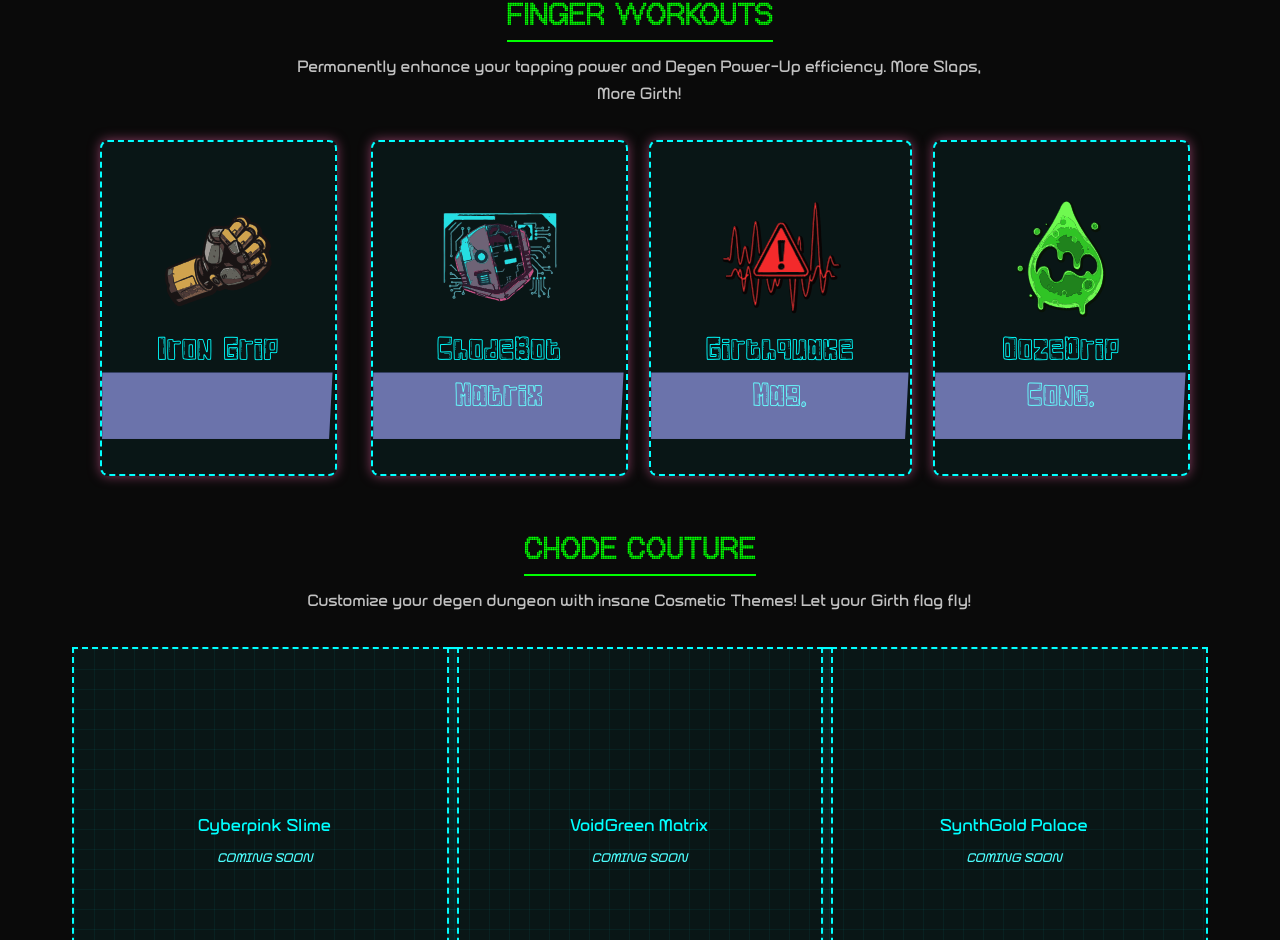
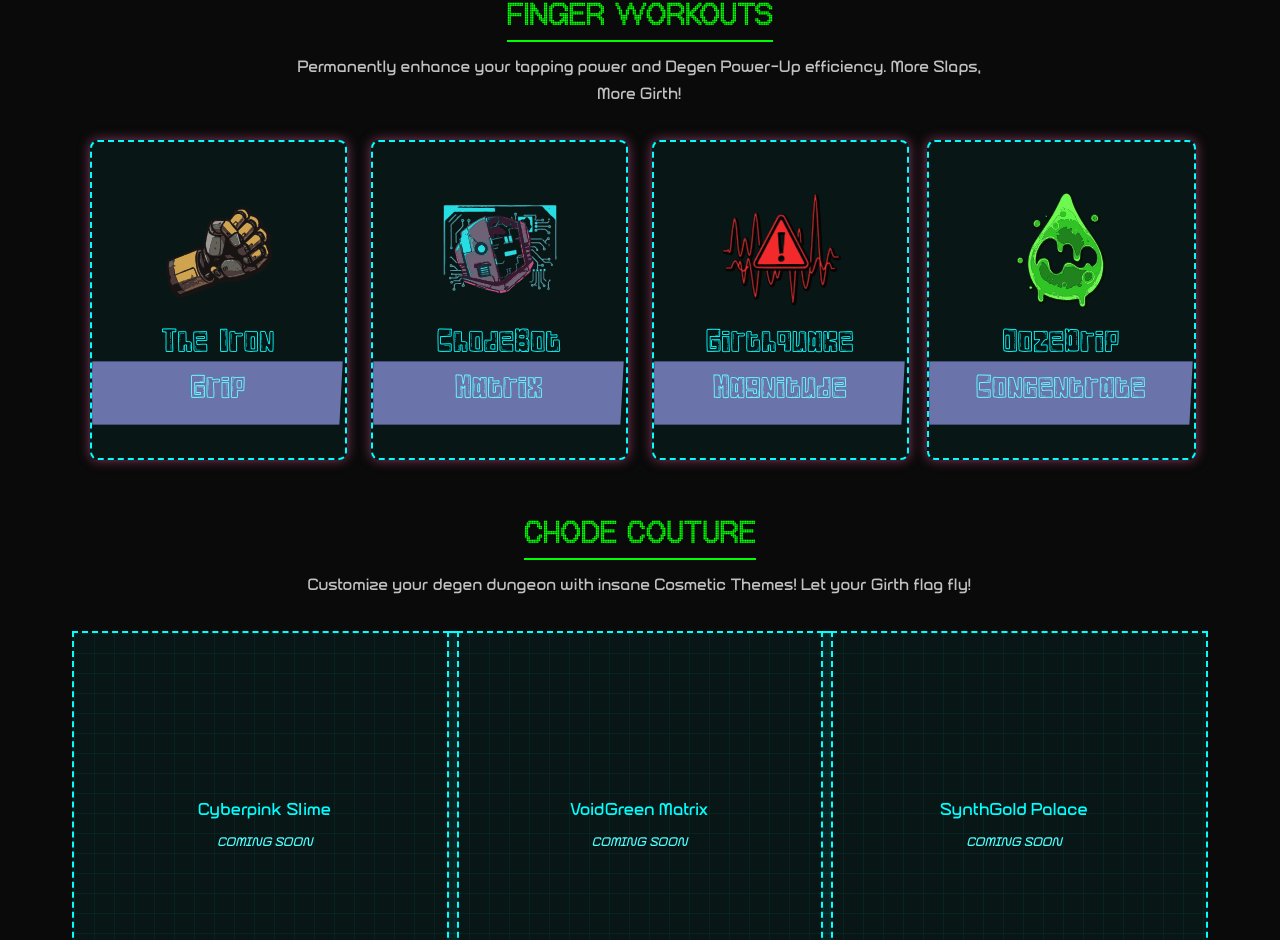
Before and after one commit to Gcavazo1/-CHODE-Tapper, a Next.js app: page / in a window 1280 px wide. Shown: the part 3148-4088 px from the top of the page. Built offline with nearby package versions, Linux system fonts and the light colour scheme.

Commit message:
.enhancements added/ music track added

```diff
--- a/src/components/sections/EconomySection.module.scss
+++ b/src/components/sections/EconomySection.module.scss
@@ -171,7 +171,7 @@
   flex-direction: column;
   align-items: center;
   gap: 0.5rem;
-  padding: 3.5rem; // Increased padding for a larger container
+  padding: 3.0rem; // Increased padding for a larger container
   background-color: rgba(var(--color-blue-glitch-rgb), 0.05);
   border: 2px dashed var(--color-blue-glitch);
   box-shadow: 0 0 12px 0 rgba($color-pink-girth-glow, 0.5);
--- a/src/components/sections/EconomySection.tsx
+++ b/src/components/sections/EconomySection.tsx
@@ -77,7 +77,7 @@ const EconomySection: React.FC = () => {
           <div className={`${styles.itemGrid} ${styles.enhancementGrid}`}>
             <div className={styles.enhancementItem}>
               <Image src="/svg_icons/iron_grip.svg" alt="Iron Grip Fundamentals Icon" width={100} height={100} className={styles.enhancementIcon} />
-              <span className={styles.enhancementName}>Iron Grip</span>
+              <span className={styles.enhancementName}>The Iron Grip</span>
             </div>
             <div className={styles.enhancementItem}>
               <Image src="/svg_icons/chodebot_efficiency_matrix.svg" alt="ChodeBot Efficiency Matrix Icon" width={100} height={100} className={styles.enhancementIcon} />
@@ -85,11 +85,11 @@ const EconomySection: React.FC = () => {
             </div>
             <div className={styles.enhancementItem}>
               <Image src="/svg_icons/girthquake_magnitude.svg" alt="Girthquake Magnitude Icon" width={100} height={100} className={styles.enhancementIcon} />
-              <span className={styles.enhancementName}>Girthquake Mag.</span>
+              <span className={styles.enhancementName}>Girthquake Magnitude</span>
             </div>
             <div className={styles.enhancementItem}>
               <Image src="/svg_icons/oozedrip_concentration.svg" alt="OozeDrip Concentration Icon" width={100} height={100} className={styles.enhancementIcon} />
-              <span className={styles.enhancementName}>OozeDrip Conc.</span>
+              <span className={styles.enhancementName}>OozeDrip Concentrate</span>
             </div>
           </div>
         </div>
```
